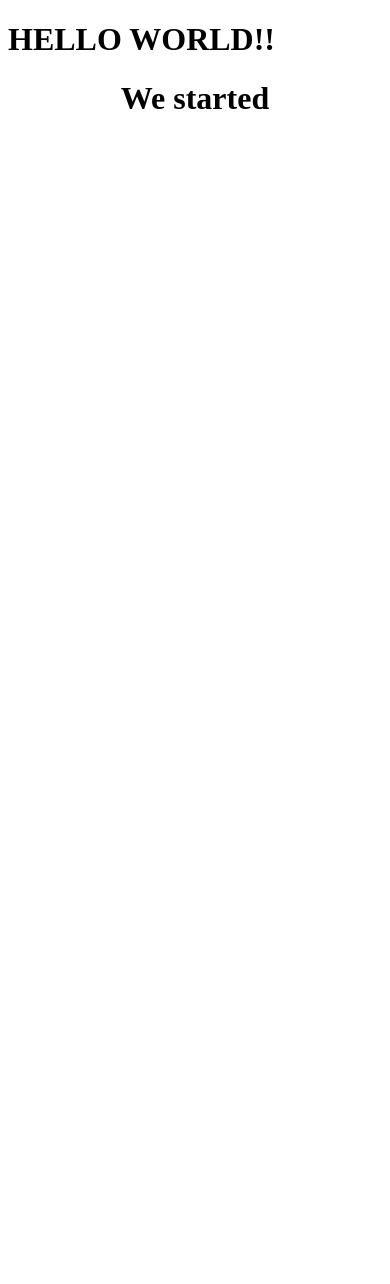
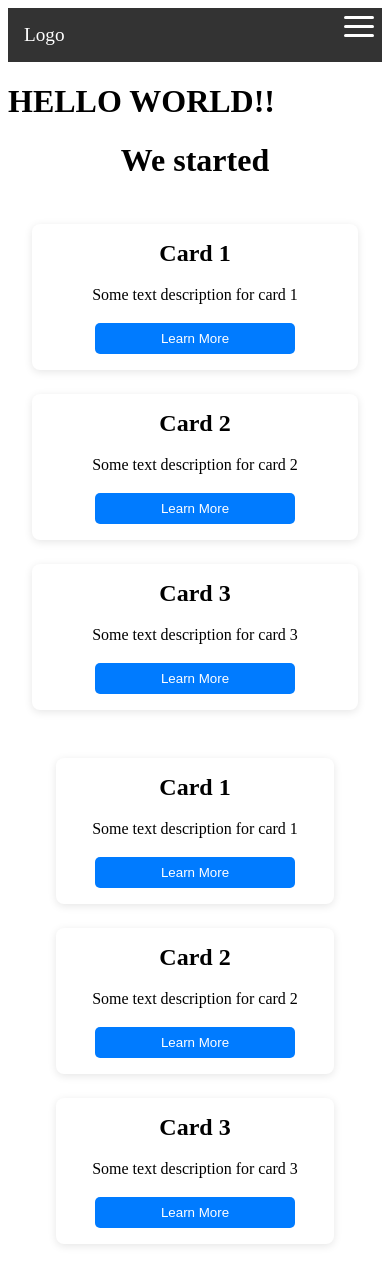
Before and after one commit to Fase2507/Hi-Kod-At-lye-5, a plain HTML site: page index.html in a window 390 px wide. Before the commit the page ends 844 px from the top, so only its background shows below. Drawn offline with Linux system fonts and the light colour scheme.

Commit message:
Hi kod 2.hafta

```diff
--- /dev/null
+++ b/Script/toggle.js
@@ -0,0 +1,9 @@
+// Add this JavaScript for the toggle functionality
+document.addEventListener('DOMContentLoaded', () => {
+  const toggleButton = document.querySelector('.toggle-button');
+  const navbarLinks = document.querySelector('.navbar-links');
+
+  toggleButton.addEventListener('click', () => {
+    navbarLinks.classList.toggle('active');
+  });
+});
--- /dev/null
+++ b/Style/card.css
@@ -0,0 +1,147 @@
+/* Base styles - changed to row layout by default */
+.card-container {
+    display: flex;
+    flex-direction: row;
+    flex-wrap: wrap;
+    justify-content: center;
+    gap: 1.5rem;
+    padding: 1.5rem;
+    width: 100%;
+    max-width: 1400px;
+    margin: 0 auto;
+    box-sizing: border-box;
+}
+.card-containerTwo {
+    display: flex;
+    flex-direction: row-reverse;
+    flex-wrap: wrap;
+    justify-content: center;
+    align-items: center;
+    gap: 1.5rem;
+    padding: 1.5rem;
+    width: 100%;
+    max-width: 1400px;
+    margin: 0 auto;
+    box-sizing: border-box;
+}
+
+.card {
+    flex: 1 1 calc(33.333% - 1rem);
+    min-width: 250px;
+    max-width: 400px;
+    margin: 0;
+    background: white;
+    padding: 1.5rem;
+    border-radius: 8px;
+    box-shadow: 0 2px 8px rgba(0, 0, 0, 0.1);
+    text-align: center;
+    box-sizing: border-box;
+    overflow: hidden;
+}
+
+/* Fix paragraph overflow */
+.card p {
+    margin: 1rem 0;
+    overflow-wrap: break-word;
+    word-wrap: break-word;
+    /* hyphens: auto; */
+    line-height: 1.5;
+    max-width: 100%;
+}
+
+/* Fix heading overflow */
+.card h2 {
+    margin: 0 0 1rem;
+    font-size: 1.5rem;
+    overflow-wrap: break-word;
+}
+
+/* Adjust breakpoints for better row display */
+@media (min-width: 768px) {
+    .card {
+        flex-basis: calc(33.333% - 2rem);
+    }
+}
+
+@media (max-width: 767px) {
+    .card {
+        flex-basis: calc(50% - 1.5rem);
+    }
+}
+
+@media (max-width: 580px) {
+    .card {
+        flex-basis: 100%;
+    }
+}
+
+.hover-btn {
+    padding: 8px 16px;
+    background: #007bff;
+    color: white;
+    border: none;
+    border-radius: 5px;
+    cursor: pointer;
+    transition: all 0.3s ease;
+    width: 100%;
+    max-width: 200px;
+}
+
+/* Tablet (768px and up) */
+@media (min-width: 768px) {
+    .card-container {
+        gap: 2rem;
+        padding: 2rem;
+        align-content: flex-start;
+        height: 100%;
+    }
+
+    .card {
+        width: calc(50% - 2rem);
+        padding: 1.5rem;
+    }
+
+    .hover-btn {
+        width: auto;
+    }
+}
+
+/* Desktop (1024px and up) */
+@media (min-width: 1024px) {
+    .card {
+        width: calc(33.333% - 2rem);
+        padding: 2rem;
+    }
+
+    .card:hover {
+        transform: translateY(-5px);
+    }
+
+    .hover-btn:hover {
+        background: #2160a3;
+        transform: scale(1.5);
+        box-shadow: 0 2px 8px rgba(0, 0, 0, 0.2);
+
+}
+}
+
+/* Large screens (1200px and up) */
+@media (min-width: 1200px) {
+    .card-container {
+        max-width: 1200px;
+        margin: 0 auto;
+    }
+}
+
+@media (max-width: 1200px) {
+    .card {
+        flex: 0 1 calc(50% - 1rem);
+    }
+}
+
+@media (max-width: 768px) {
+    .card {
+        flex: 1 1 100%;
+        margin: 0;
+    }
+}
--- /dev/null
+++ b/Style/navbar.css
@@ -0,0 +1,95 @@
+/* Add these navbar styles to your existing CSS */
+.navbar {
+    display: flex;
+    justify-content: space-between;
+    align-items: center;
+    background-color: #333;
+    color: white;
+    padding: 10px;
+}
+
+.brand {
+    font-size: 1.5rem;
+    margin: 0.5rem;
+}
+
+.navbar-links ul {
+    margin: 0;
+    padding: 0;
+    display: flex;
+    list-style: none;
+}
+
+.navbar-links li a {
+    text-decoration: none;
+    color: white;
+    padding: 1rem;
+    display: block;
+    transition: all 0.3s ease;
+}
+
+.navbar-links li a:hover {
+    background-color: #555;
+}
+
+.toggle-button {
+    position: absolute;
+    top: 1rem;
+    right: 1rem;
+    display: none;
+    flex-direction: column;
+    justify-content: space-between;
+    width: 30px;
+    height: 21px;
+}
+
+.toggle-button .bar {
+    height: 3px;
+    width: 100%;
+    background-color: white;
+    border-radius: 10px;
+}
+
+/* Media query for responsive design */
+@media (max-width: 768px) {
+    .toggle-button {
+        display: flex;
+    }
+    .navbar-links {
+        display: none;
+        width: 100%;
+    }
+    .navbar {
+        flex-direction: column;
+        align-items: flex-start;
+    }
+    .navbar-links ul {
+        flex-direction: column;
+        width: 100%;
+    }
+    .navbar-links li {
+        text-align: center;
+    }
+    .navbar-links li a {
+        padding: 0.5rem 1rem;
+    }
+    .navbar-links.active {
+        display: flex;
+    }
+}
+@media (max-width: 480px) {
+    .navbar {
+        padding: 0.5rem;
+    }
+     .brand {
+        font-size: 1.2rem;
+    }
+     .card {
+        width: 95%;
+        padding: 1rem;
+    }
+     .hover-btn {
+        width: 100%;
+        max-width: 200px;
+    }
+}
--- a/index.html
+++ b/index.html
@@ -4,9 +4,66 @@
         <title>HI-KOD</title>
         <meta charset="UTF-8">
         <meta name="viewport" content="width=device-width,initial-scale=1.0">
+        <link rel="stylesheet" href="Style/card.css">
+        <link rel="stylesheet" href="Style/navbar.css">
     </head>
     <body>
+        <nav class="navbar">
+          <div class="brand">Logo</div>
+          <a href="#" class="toggle-button">
+            <span class="bar"></span>
+            <span class="bar"></span>
+            <span class="bar"></span>
+          </a>
+          <div class="navbar-links">
+            <ul>
+              <li><a href="#">Home</a></li>
+              <li><a href="#">About</a></li>
+              <li><a href="#">Contact</a></li>
+              <li><a href="#">List</a></li>
+            </ul>
+          </div>
+        </nav>
         <h1>HELLO WORLD!!</h1>
         <center><h1>We started</h1></center>
+        <div class="card-container">
+            <div title="Card 1" class="card">
+              <h2>Card 1</h2>
+              <p>Some text description for card 1</p>
+              <button class="hover-btn">Learn More</button>
+            </div>
+
+            <div title="Card 2" class="card">
+              <h2>Card 2</h2>
+              <p>Some text description for card 2</p>
+              <button class="hover-btn">Learn More</button>
+            </div>
+
+            <div title="Card 3" class="card">
+              <h2>Card 3</h2>
+              <p>Some text description for card 3</p>
+              <button class="hover-btn">Learn More</button>
+          </div>
+
+          <div class="card-containerTwo">
+              <div title="Card 1" class="card">
+                <h2>Card 1</h2>
+                <p>Some text description for card 1</p>
+                <button class="hover-btn">Learn More</button>
+              </div>
+
+              <div title="Card 2" class="card">
+                <h2>Card 2</h2>
+                <p>Some text description for card 2</p>
+                <button class="hover-btn">Learn More</button>
+              </div>
+
+              <div title="Card 3" class="card">
+                <h2>Card 3</h2>
+                <p>Some text description for card 3</p>
+                <button class="hover-btn">Learn More</button>
+            </div>
+          </div>
+          <script src="./Script/toggle.js"></script>
     </body>
 </html>
```
